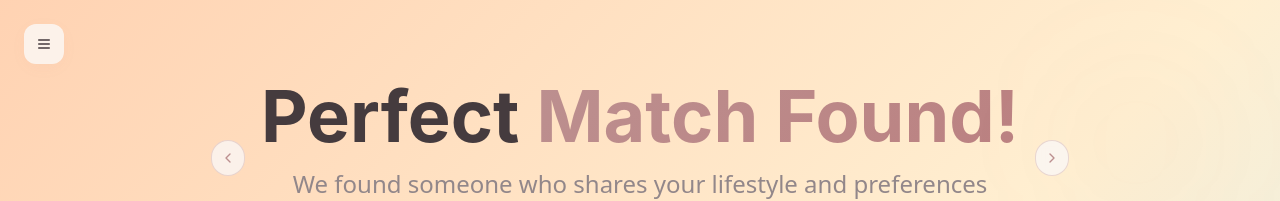
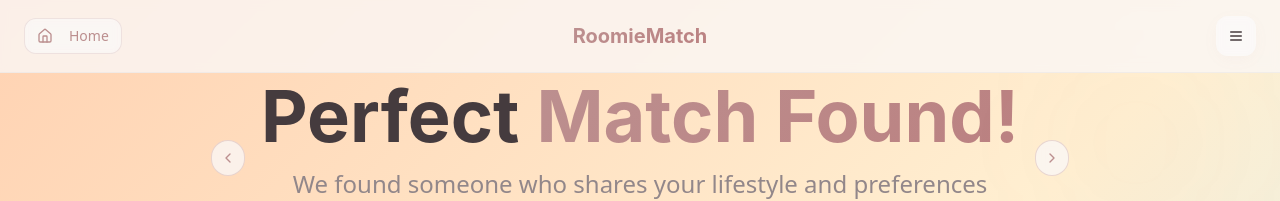
Before and after one commit to Khush02git/rosy-roomie-ai, a React (Vite) app: page /match in a window 1280 px wide. Shown: the top 201 px of the page. Built offline with nearby package versions, Linux system fonts and the light colour scheme.

Commit message:
Add Home button and filter
Adds a "Home" button to the top of every page for easy navigation. Also ensures that no male members are included in the matching results.

```diff
--- a/src/components/Navigation.tsx
+++ b/src/components/Navigation.tsx
@@ -1,5 +1,6 @@
 import { useState } from 'react';
-import { Menu, X, User, Settings, LogOut } from 'lucide-react';
+import { useNavigate } from 'react-router-dom';
+import { Menu, X, User, Settings, LogOut, Home } from 'lucide-react';
 import { Button } from '@/components/ui/button';
 import {
   Sheet,
@@ -9,6 +10,7 @@ import {
 
 const Navigation = () => {
   const [isOpen, setIsOpen] = useState(false);
+  const navigate = useNavigate();
 
   const menuItems = [
     { icon: User, label: 'Sign In', href: '/signin' },
@@ -17,18 +19,40 @@ const Navigation = () => {
   ];
 
   return (
+    <nav className="fixed top-0 left-0 right-0 z-50 bg-background/80 backdrop-blur-sm border-b border-border/50">
+      <div className="container mx-auto px-6 py-4 flex items-center justify-between">
+
+        {/* Home Button */}
+        <Button
+          variant="outline"
+          size="sm"
+          onClick={() => navigate('/')}
+          className="bg-background/60 backdrop-blur-sm border-primary/20 hover:bg-primary/5 rounded-xl"
+        >
+          <Home className="h-4 w-4 mr-2" />
+          Home
+        </Button>
+
+        {/* Logo/Brand */}
+        <div className="absolute left-1/2 transform -translate-x-1/2">
+          <h1 className="text-xl font-heading font-bold bg-gradient-primary bg-clip-text text-transparent">
+            RoomieMatch
+          </h1>
+        </div>
+
+        {/* Hamburger Menu */}
         <Sheet open={isOpen} onOpenChange={setIsOpen}>
           <SheetTrigger asChild>
             <Button
               variant="ghost"
               size="icon"
-          className="fixed top-6 left-6 z-50 bg-card/80 backdrop-blur-sm shadow-soft hover:bg-primary/10 transition-smooth"
+              className="bg-card/80 backdrop-blur-sm shadow-soft hover:bg-primary/10 transition-smooth"
             >
               <Menu className="h-6 w-6 text-foreground" />
             </Button>
           </SheetTrigger>
           <SheetContent
-        side="left"
+            side="right"
             className="w-80 bg-gradient-soft border-border/50 shadow-warm"
           >
             <div className="flex flex-col space-y-6 mt-8">
@@ -57,6 +81,8 @@ const Navigation = () => {
             </div>
           </SheetContent>
         </Sheet>
+      </div>
+    </nav>
   );
 };
 
--- a/src/pages/MatchResult.tsx
+++ b/src/pages/MatchResult.tsx
@@ -22,7 +22,7 @@ const MatchResult = () => {
       livingStyle: 'Similar sleep schedules and cleanliness habits'
     },
     {
-      avatar: 'https://images.unsplash.com/photo-1534528741775-53994a69daeb?w=200&h=200&fit=crop&crop=face',
+      avatar: 'https://images.unsplash.com/photo-1544005313-94ddf0286df2?w=200&h=200&fit=crop&crop=face',
       name: 'Emma',
       description: 'Outdoorsy & Social',
       matchScore: 87,
@@ -31,7 +31,7 @@ const MatchResult = () => {
       livingStyle: 'Early risers with organized living spaces'
     },
     {
-      avatar: 'https://images.unsplash.com/photo-1507003211169-0a1dd7228f2d?w=200&h=200&fit=crop&crop=face',
+      avatar: 'https://images.unsplash.com/photo-1531123897727-8f129e1688ce?w=200&h=200&fit=crop&crop=face',
       name: 'Maya',
       description: 'Creative & Studious',
       matchScore: 85,
@@ -40,7 +40,7 @@ const MatchResult = () => {
       livingStyle: 'Quiet study time and cozy living spaces'
     },
     {
-      avatar: 'https://images.unsplash.com/photo-1489424731084-a5d8b219a5bb?w=200&h=200&fit=crop&crop=face',
+      avatar: 'https://images.unsplash.com/photo-1487412720507-e7ab37603c6f?w=200&h=200&fit=crop&crop=face',
       name: 'Zoe',
       description: 'Minimalist & Zen',
       matchScore: 89,
```
Lines whose indentation alone changed are shown as unchanged.
